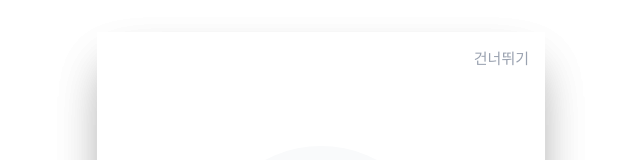
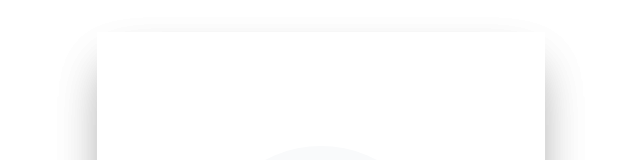
Before and after one commit to lemonmilkceo/final, a Next.js app: page /onboarding in a window 1280 px wide. Shown: the top 160 px of the page, without its empty margins (319-959 px from the left). Built offline with nearby package versions, Linux system fonts and the light colour scheme.

Commit message:
refactor: 온보딩 건너뛰기 버튼 제거

```diff
--- a/app/(public)/onboarding/page.tsx
+++ b/app/(public)/onboarding/page.tsx
@@ -44,10 +44,6 @@ export default function OnboardingPage() {
     }
   };
 
-  const handleSkip = () => {
-    router.push(ROUTES.SIGNUP);
-  };
-
   const handleStart = () => {
     router.push(ROUTES.SIGNUP);
   };
@@ -61,14 +57,6 @@ export default function OnboardingPage() {
 
   return (
     <div className="relative min-h-screen bg-white flex flex-col">
-      {/* Skip Button */}
-      <button
-        onClick={handleSkip}
-        className="absolute top-4 right-4 text-gray-400 text-[15px] z-10 safe-top"
-      >
-        건너뛰기
-      </button>
-
       {/* Slide Content */}
       <div
         className="flex-1 flex flex-col items-center justify-center px-6"
```
